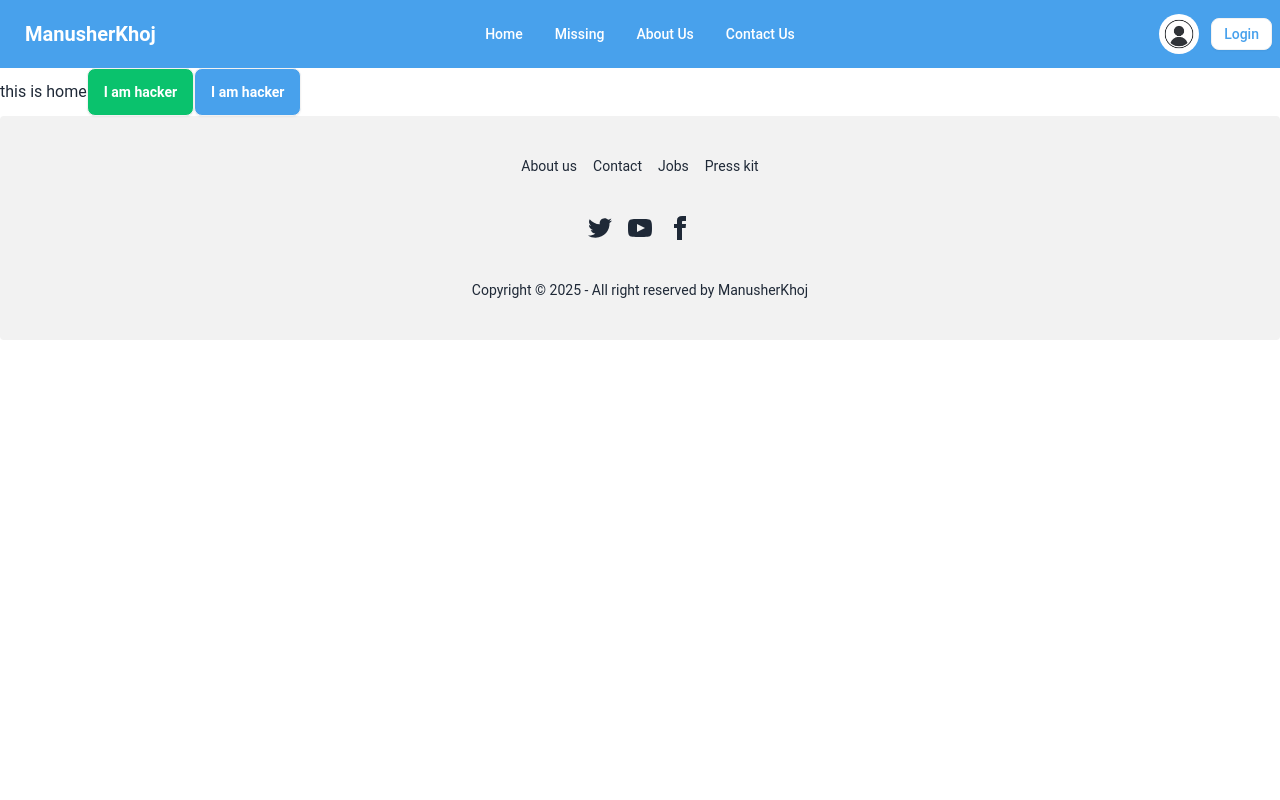
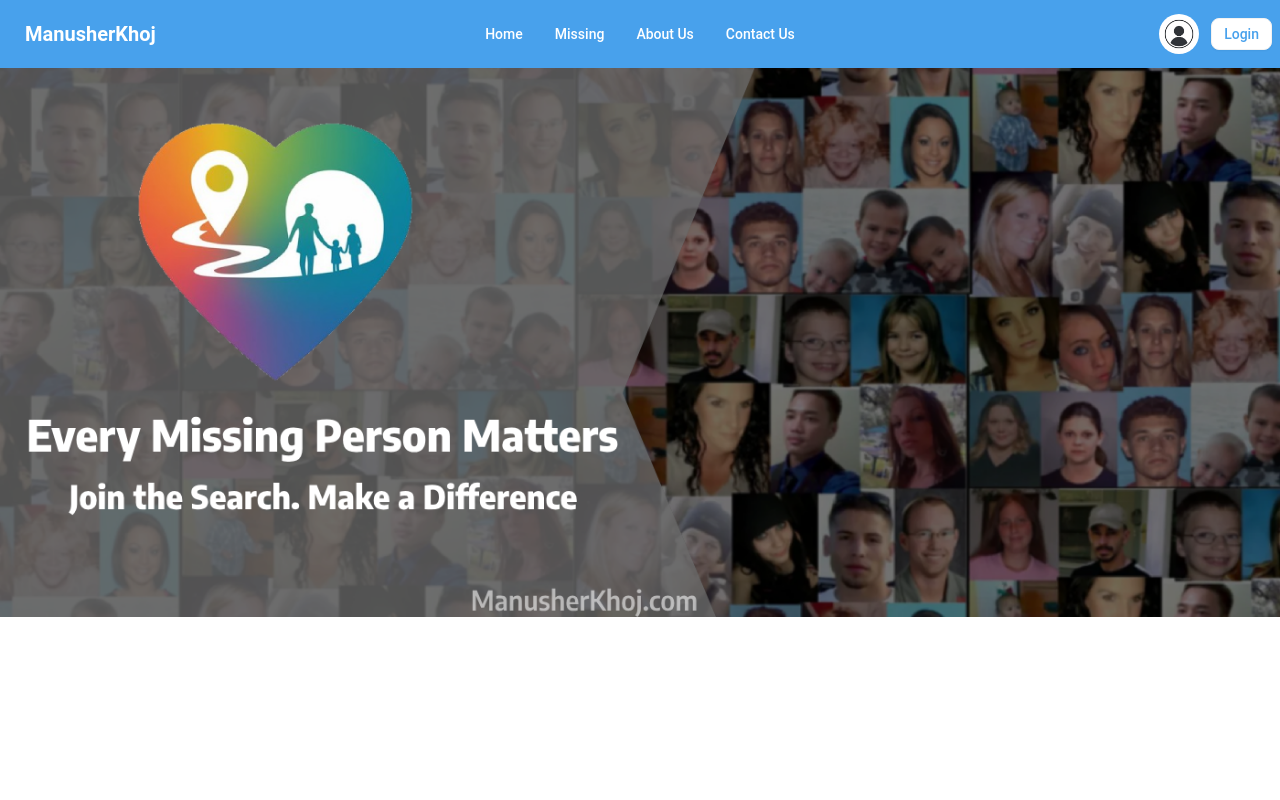
Before and after one commit to hassan-nahid/missing-person, a React (Vite) app in the folder frontend/: page / in a window 1280 px wide. Shown: the top 800 px of the page. Built offline with nearby package versions, Linux system fonts and the light colour scheme.

Commit message:
Simple banner added

```diff
--- /dev/null
+++ b/frontend/src/components/home/Banner.jsx
@@ -0,0 +1,10 @@
+import bannerImg from "../../assets/img/banner.png";
+const Banner = () => {
+  return (
+    <div className="mb-80">
+      <img className="w-full" src={bannerImg} alt="Banner" />
+    </div>
+  );
+};
+
+export default Banner;
--- a/frontend/src/pages/Home.jsx
+++ b/frontend/src/pages/Home.jsx
@@ -1,12 +1,17 @@
+import Banner from "../components/home/Banner";
 
 const Home = () => {
-    return (
-        <div className="">
-            this is home
-            <button className="btn bg-[#0AC26D] hover:bg-[#0AC26D] text-[#fff]">I am hacker</button>
-            <button className="btn bg-[#48A1EC] hover:bg-[#48A1EC] text-[#fff]">I am hacker</button>
-        </div>
-    )
-}
+  return (
+    <div className="">
+      <Banner />
+      <button className="btn bg-[#0AC26D] hover:bg-[#0AC26D] text-[#fff]">
+        I am hacker
+      </button>
+      <button className="btn bg-[#48A1EC] hover:bg-[#48A1EC] text-[#fff]">
+        I am hacker
+      </button>
+    </div>
+  );
+};
 
-export default Home
+export default Home;
```
Also changed, not shown: frontend/src/assets/img/banner.png (added).
